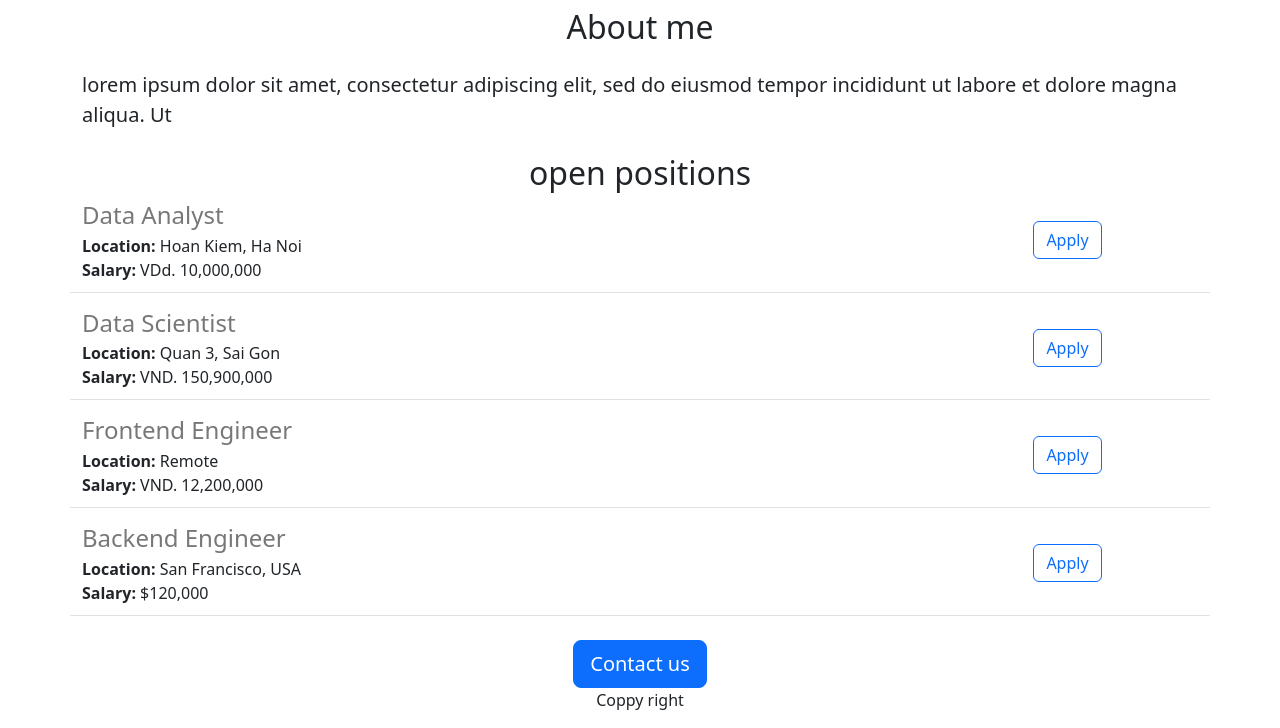
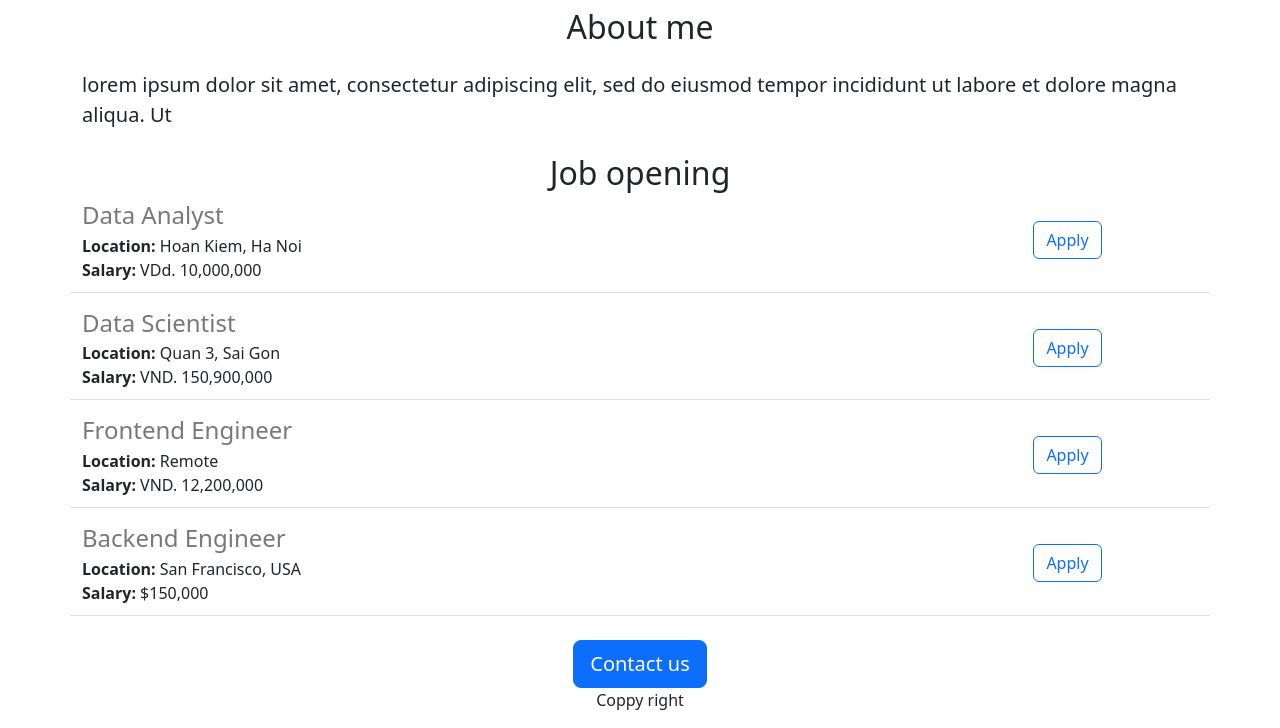
Before and after one commit to quanaphamm/2st-learning, a Flask app: page / in a window 1280 px wide. Shown: the part 440-1168 px from the top of the page. Run offline with Flask 3, Linux system fonts and the light colour scheme.

Commit message:
Make some change

```diff
--- a/app.py
+++ b/app.py
@@ -21,7 +21,7 @@ JOBS = [{
     'id': 4,
     'title': 'Backend Engineer',
     'location': 'San Francisco, USA',
-    'salary': '$120,000'
+    'salary': '$150,000'
 }]
 
 
--- a/templates/home.html
+++ b/templates/home.html
@@ -21,7 +21,7 @@
      <img id ="banner" class ="img-fluid" src = "https://c59d6c88-feb6-4219-b0f6-460b0262ce9e-00-3jt0si34dh4if.picard.replit.dev/static/pic1.jpg" alt = "pic1" height = '320'>
     <h2 class ="text-center mt-2 mb-4" > About me</h2>
     <p class = "lead" >lorem ipsum dolor sit amet, consectetur adipiscing elit, sed do eiusmod tempor incididunt ut labore et dolore magna aliqua. Ut</p>
-    <h2 class ="text-center mt-2 mt-4">open positions</h2>
+    <h2 class ="text-center mt-2 mt-4">Job opening</h2>
     <div>
       {%for job in jobs %}
         {% include 'jobitem.html' %}
```
